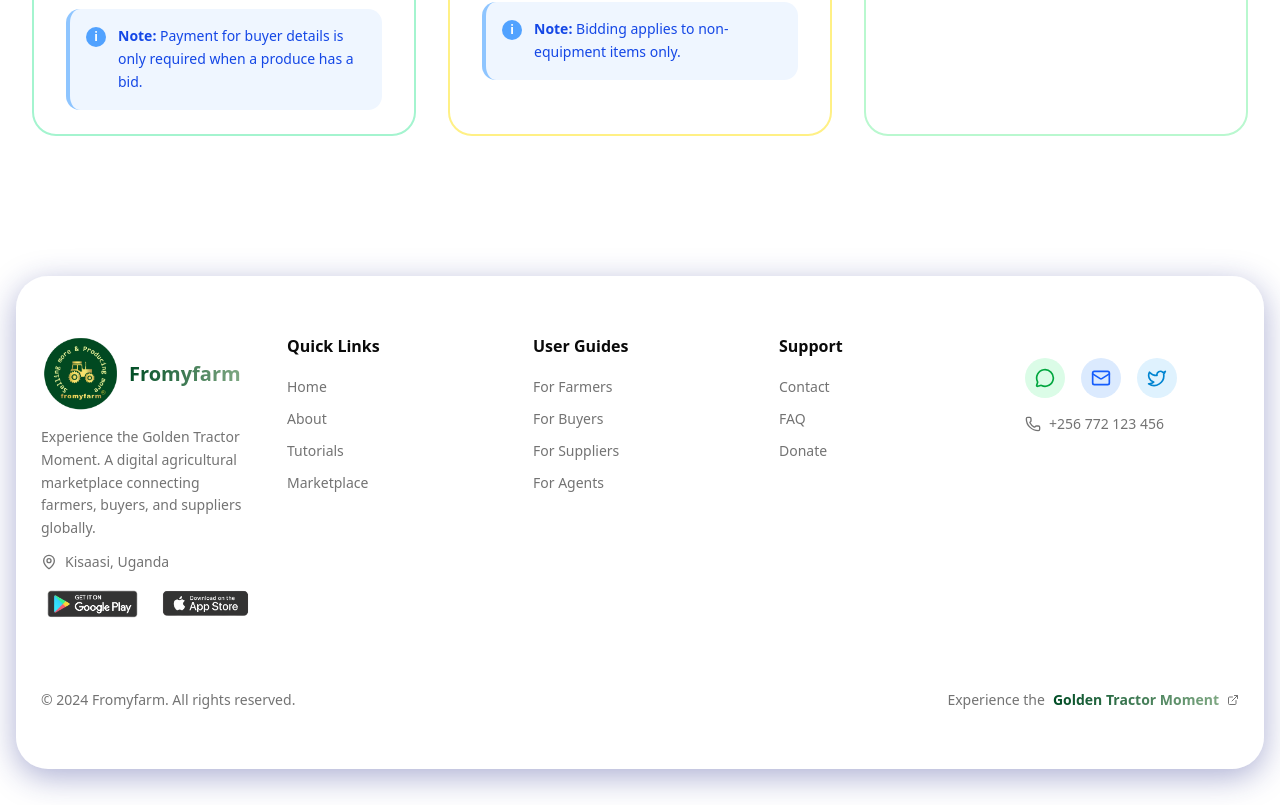
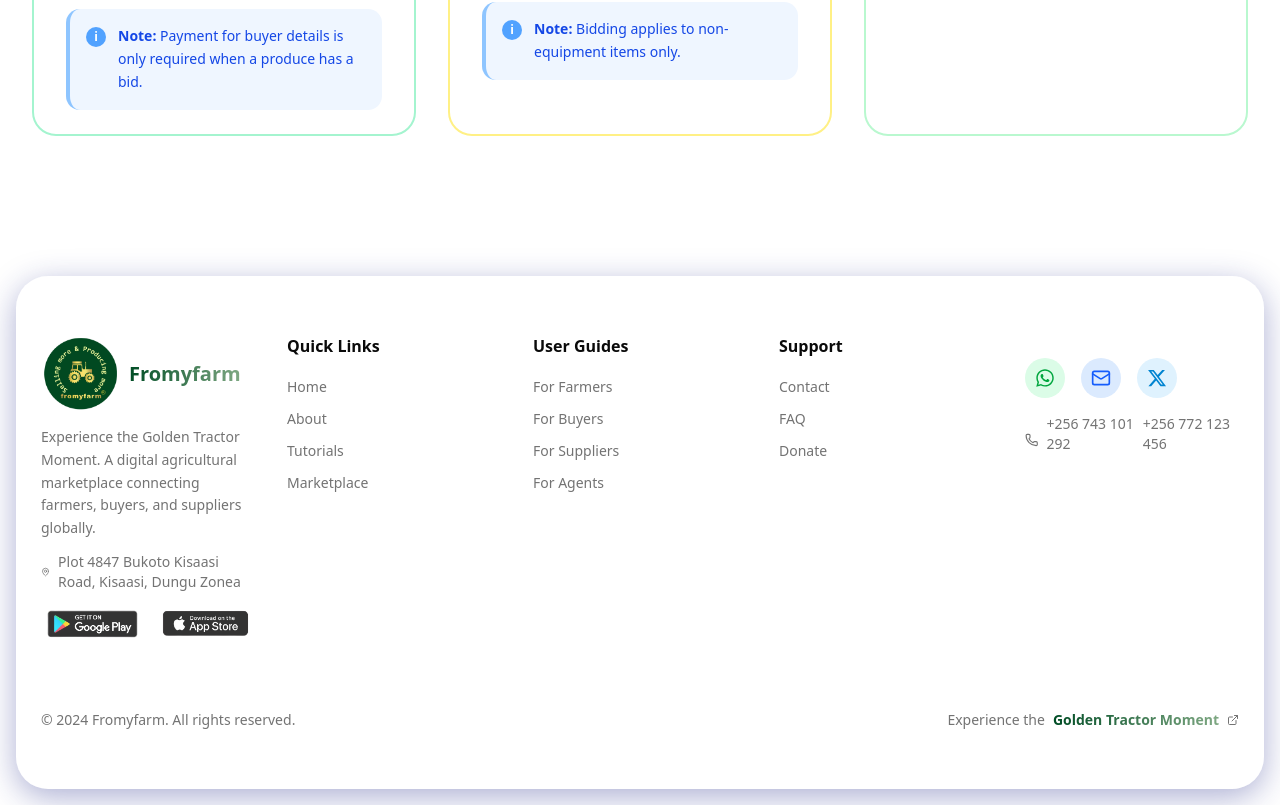
Before and after one commit to fromyfarmapp/Fromyfarm-website, a Next.js app: page / in a window 1280 px wide. Shown: the part 3278-4083 px from the top of the page. Built offline with nearby package versions, Linux system fonts and the light colour scheme.

Commit message:
fix: change twitter and whastapp icons

```diff
--- a/src/components/Footer.tsx
+++ b/src/components/Footer.tsx
@@ -1,5 +1,6 @@
 import Link from "next/link"
-import { Mail, MapPin, Phone, MessageCircle, Twitter, ExternalLink } from "lucide-react"
+import { Mail, MapPin, Phone, ExternalLink } from "lucide-react"
+import { FaWhatsapp, FaXTwitter } from "react-icons/fa6"
 
 const Footer = () => {
   const quickLinks = [
@@ -42,7 +43,7 @@ const Footer = () => {
             <div className="flex space-x-4">
               <div className="flex items-center space-x-2 text-sm text-muted-foreground">
                 <MapPin className="h-4 w-4" />
-                <span>Kisaasi, Uganda</span>
+                <span>Plot 4847 Bukoto Kisaasi Road, Kisaasi, Dungu Zonea</span>
               </div>
             </div>
 
@@ -143,7 +144,7 @@ const Footer = () => {
                   className="group flex items-center justify-center w-10 h-10 bg-green-100 hover:bg-green-200 rounded-full transition-all duration-300 transform hover:scale-110"
                   title="WhatsApp"
                 >
-                  <MessageCircle className="w-5 h-5 text-green-600 group-hover:text-green-700" />
+                  <FaWhatsapp className="w-5 h-5 text-green-600 group-hover:text-green-700" />
                 </a>
 
                 {/* Email */}
@@ -163,12 +164,16 @@ const Footer = () => {
                   className="group flex items-center justify-center w-10 h-10 bg-sky-100 hover:bg-sky-200 rounded-full transition-all duration-300 transform hover:scale-110"
                   title="Twitter"
                 >
-                  <Twitter className="w-5 h-5 text-sky-600 group-hover:text-sky-700" />
+                  <FaXTwitter className="w-5 h-5 text-sky-600 group-hover:text-sky-700" />
                 </a>
               </div>
               <div className="flex items-center space-x-2 text-sm text-muted-foreground">
                 <Phone className="h-4 w-4" />
+                <div className="flex flex-row space-y-3">
+                <span>+256 743 101 292</span>
                 <span>+256 772 123 456</span>
+                </div>
+
               </div>
             </div>
         </div>
```
